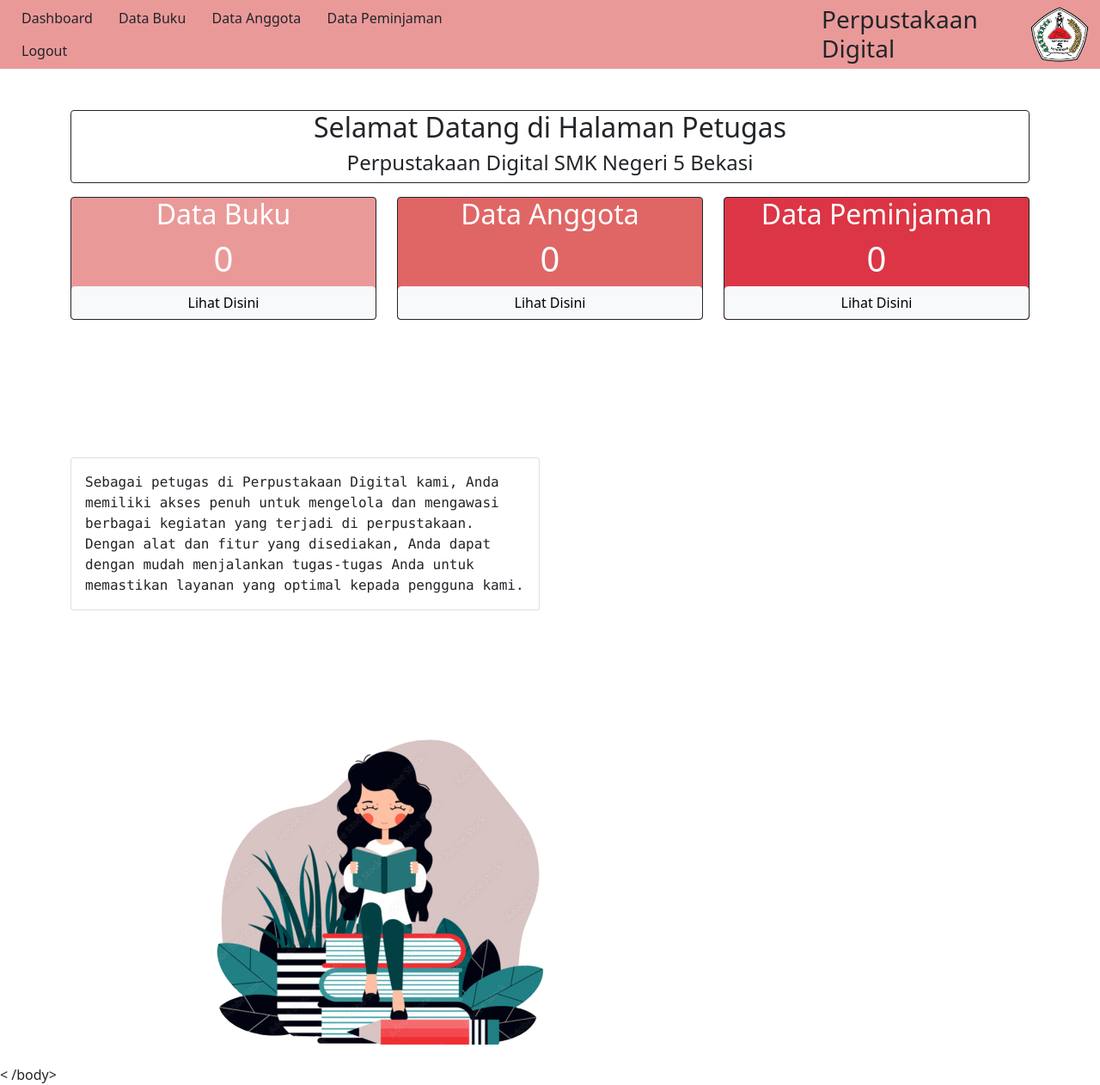
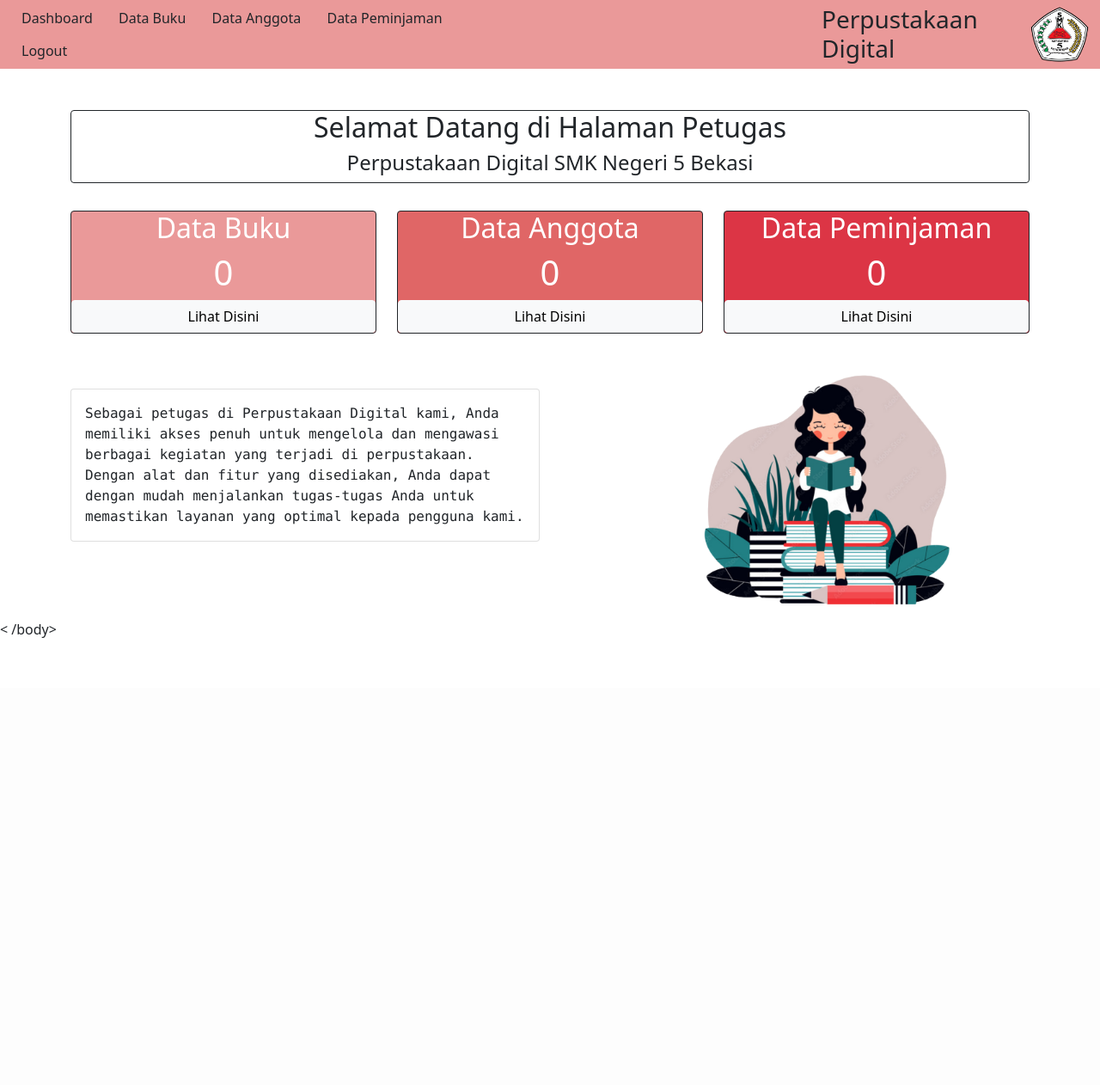
Before and after one commit to hsnaamld/perpus, a PHP site: page /petugas/index_ptg.php in a window 1280 px wide. Shown: the whole page at 86% size. After the commit the page ends 742 px from the top, so only its background shows below. Run offline with PHP 8.4, Linux system fonts and the light colour scheme; data that the repository does not hold is empty.

Commit message:
style: update layout

```diff
--- a/petugas/index_ptg.php
+++ b/petugas/index_ptg.php
@@ -19,7 +19,7 @@ $p = mysqli_num_rows($peminjaman);
             </div>
         </div>
     </div>
-    <div class="row">
+    <div class="row mt-3">
         <div class="col-sm-4 mt-3 text-center">
             <div class="card border-dark text-white" style="background-color:#ea9999">
                 <h2>Data Buku</h2>
@@ -43,13 +43,13 @@ $p = mysqli_num_rows($peminjaman);
         </div>
     </div>
     <div class="row">
-        <div class="col-sm-6" style="margin-top:10rem">
+        <div class="col-sm-6" style="margin-top:4rem">
             <div class="card">
                 <samp class="m-3"> Sebagai petugas di Perpustakaan Digital kami, Anda memiliki akses penuh untuk mengelola dan mengawasi berbagai kegiatan yang terjadi di perpustakaan. Dengan alat dan fitur yang disediakan, Anda dapat dengan mudah menjalankan tugas-tugas Anda untuk memastikan layanan yang optimal kepada pengguna kami.</samp>
             </div>
         </div>
-        <div class="col" style="margin-left:10rem; margin-top:8rem">
-            <img src="../asset/img/readd.png" alt="">
+        <div class="col" style="margin-left:10rem; margin-top:2rem">
+            <img src="../asset/img/readd.png" width="300" alt="">
         </div>
     </div>
 </div>
```
